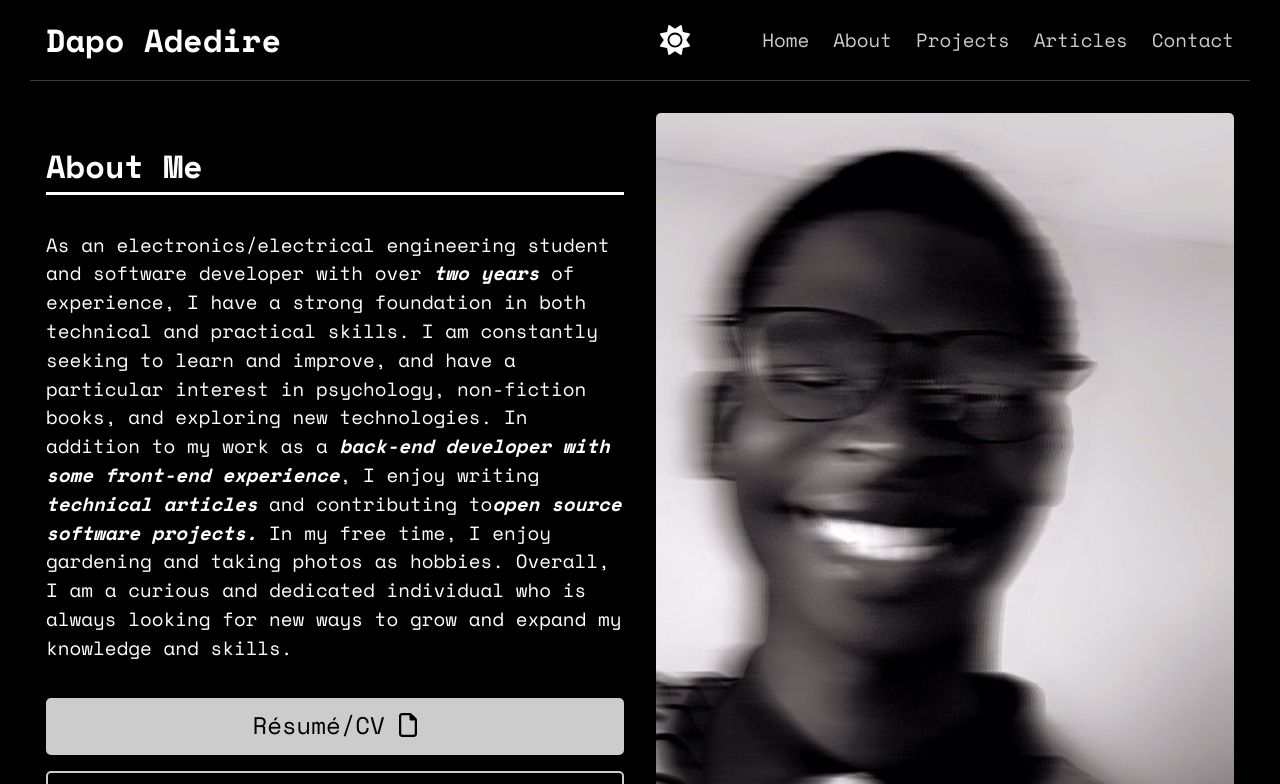
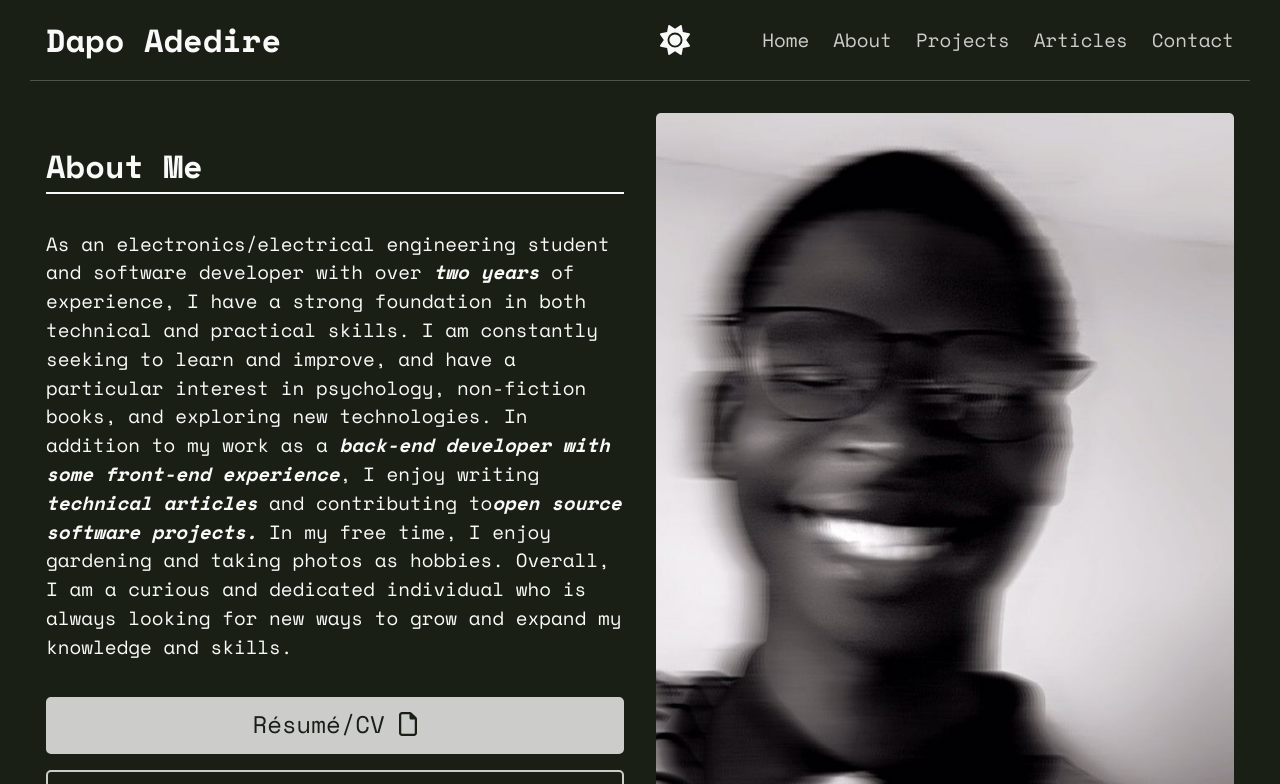
Before and after one commit to dapoadedire/folio-v1, a React (Vite) app: page / in a window 1280 px wide. Shown: the top 784 px of the page. Built offline with nearby package versions, Linux system fonts and the light colour scheme.

Commit message:
minor fix: darkmode contrast

```diff
--- a/src/App.css
+++ b/src/App.css
@@ -1,4 +1,10 @@
 @import url("https://fonts.googleapis.com/css2?family=Space+Mono:wght@400;700&display=swap");
+
+
+:root {
+  --light-color: #f9f9f9;
+  --dark-color:  #191f15;
+}
 
 button {
   cursor: pointer;
@@ -18,7 +24,8 @@ html {
 
 body {
   font-family: "Space Mono", monospace;
-  background: #ffffff;
+  background: var(--light-color);
+  color: var(--dark-color);
 }
 
 header {
@@ -29,28 +36,28 @@ header {
   border-bottom: 1px solid rgba(0, 0, 0, 0.233);
   position: sticky;
   top: 0;
-  background: white;
+  background:var(--light-color);
   z-index: 100;
   padding: 0 1rem;
 }
 
 html[data-theme="dark"] body {
-  background: #000000;
-  color: white !important;
+  background: var(--dark-color);
+  color:var(--light-color) !important;
 }
 
 html[data-theme="dark"] header {
   border-bottom: 1px solid rgba(255, 255, 255, 0.233);
-  background-color: #000000;
-  color: #ffffff !important;
+  background-color: var(--dark-color);
+  color: var(--light-color) !important;
 }
 
 html[data-theme="dark"] h2 a {
-  color: #ffffff;
+  color: var(--light-color);
 }
 
 html[data-theme="dark"] header nav ul li a {
-  color: white;
+  color:var(--light-color);
 }
 
 main {
@@ -59,7 +66,7 @@ main {
 
 header h2 a {
   text-decoration: none;
-  color: black;
+  color: var(--dark-color);
   font-size: 2rem;
   font-weight: 700;
 }
@@ -72,7 +79,7 @@ header .toggle {
 }
 
 html[data-theme="dark"] header .toggle-theme svg {
-  color: white;
+  color:var(--light-color);
 }
 
 header nav {
@@ -92,7 +99,7 @@ header nav ul li {
 
 header nav ul li a {
   text-decoration: none;
-  color: black;
+  color: var(--dark-color);
   font-size: 1.2rem;
   opacity: 0.8;
 }
@@ -136,22 +143,24 @@ img {
   /* align-items: center; */
 }
 
-.about__container .about__content h2 {
+.about__container .about__content h2, .project__container h2 ,.contact-form h2, .skills__container h2,.articles__container h2 {
   font-size: 2rem;
   margin-bottom: 1rem;
   padding: 0.5rem 0;
-  border-bottom: 3px solid black;
+  border-bottom: 2px solid var(--dark-color);
 }
 
+
+
 html[data-theme="dark"] .about__container .about__content h2 {
-  border-bottom: 3px solid white !important;
+  border-bottom: 2px solid var(--light-color) !important;
 }
 
 .resume {
   width: 100%;
-  background-color: white !important;
-  color: black !important;
-  border: 2px solid black !important;
+  background-color:var(--light-color) !important;
+  color: var(--dark-color) !important;
+  border: 2px solid var(--dark-color) !important;
 }
 .about__container .about__content p {
   font-size: 1.2rem;
@@ -163,16 +172,16 @@ html[data-theme="dark"] .about__container .about__content h2 {
   margin-top: 1rem;
   padding: 0.8rem 1rem;
   font-size: 1.5rem;
-  border: none;
-  background: black;
-  color: white;
+  border: 2px solid var(--light-color);
+  background: var(--dark-color);
+  color:var(--light-color);
   transition: all 0.3s ease-in-out;
   border-radius: 5px;
   opacity: 0.8;
 }
 
 html[data-theme="dark"] button {
-  border: 2px solid white !important;
+  border: 2px solid var(--light-color) !important;
 }
 
 .about__content button:hover {
@@ -187,12 +196,7 @@ html[data-theme="dark"] button {
   margin-top: 2rem;
 }
 
-.project__container h2 {
-  font-size: 2rem;
-  margin-bottom: 1rem;
-  padding: 0.5rem 0;
-  border-bottom: 3px solid black;
-}
+
 
 .project__container p {
   font-size: 1.2rem;
@@ -200,15 +204,15 @@ html[data-theme="dark"] button {
 }
 
 .project__container p a {
-  color: black;
+  color: var(--dark-color);
 }
 
 html[data-theme="dark"] .project__container h2 {
-  border-bottom: 3px solid white !important;
+  border-bottom: 2px solid var(--light-color) !important;
 }
 
 html[data-theme="dark"] .project__container p a {
-  color: white;
+  color:var(--light-color);
 }
 
 .project__content {
@@ -289,28 +293,23 @@ html[data-theme="dark"] .project__card:hover {
 .github__link,
 .live__link {
   font-size: 1.5rem;
-  color: black;
+  color: var(--dark-color);
   margin-right: 1rem;
 }
 
 html[data-theme="dark"] .github__link,
 html[data-theme="dark"] .live__link {
-  color: white;
+  color:var(--light-color);
 }
 
 .contact-form {
   margin: 4rem 0;
 }
 
-.contact-form h2 {
-  font-size: 2rem;
-  margin-bottom: 1rem;
-  padding: 0.5rem 0;
-  border-bottom: 3px solid black;
-}
+
 
 html[data-theme="dark"] .contact-form h2 {
-  border-bottom: 3px solid white !important;
+  border-bottom: 2px solid var(--light-color) !important;
 }
 
 .contact-form p {
@@ -337,7 +336,7 @@ html[data-theme="dark"] .contact-form h2 {
   margin-bottom: 1rem;
   padding: 0.5rem;
   font-size: 1.2rem;
-  border: 1px solid rgb(0, 0, 0);
+  border: 1px solid var(--dark-color);
   resize: none;
 }
 
@@ -348,14 +347,14 @@ html[data-theme="dark"] .contact-form h2 {
   padding: 0.5rem;
   margin-bottom: 2rem;
   font-size: 1.2rem;
-  border: 1px solid rgb(0, 0, 0);
+  border: 1px solid var(--dark-color);
 }
 
 .contact-form form input:focus,
 .contact-form form textarea:focus,
 .contact-form form button:focus {
   outline: none;
-  border: 2px solid rgb(0, 0, 0);
+  border: 2px solid var(--dark-color);
 }
 
 /* fix width  with box-sizing*/
@@ -375,17 +374,17 @@ html[data-theme="dark"] .contact-form h2 {
   margin-bottom: 0.5rem;
   padding: 0.5rem;
   font-size: 1.5rem;
-  border: 2px solid rgb(0, 0, 0);
-  background: white;
-  color: black;
+  border: 2px solid var(--dark-color);
+  background:var(--light-color);
+  color: var(--dark-color);
   margin-bottom: 2rem;
   transition: all 0.2s ease;
 }
 
 .contact-form form button:hover {
-  border: 1px solid rgba(0, 0, 0, 0.5);
-  background: black;
-  color: white;
+  border: 2px solid var(--light-color);
+  background: var(--dark-color);
+  color:var(--light-color);
 }
 
 footer {
@@ -393,22 +392,22 @@ footer {
   display: flex;
   justify-content: space-between;
   align-items: center;
-  border-top: 1px solid rgba(0, 0, 0, 0.233);
+  border-top: 1px solid var(--dark-color);
   min-height: 80px;
   font-size: 1.5rem;
 }
 
 html[data-theme="dark"] footer {
   border-top: 1px solid rgba(255, 255, 255, 0.233);
-  color: white;
+  color:var(--light-color);
 }
 
 footer p a {
-  color: black;
+  color: var(--dark-color);
 }
 
 html[data-theme="dark"] footer p a {
-  color: white;
+  color:var(--light-color);
 }
 
 footer ul {
@@ -423,11 +422,11 @@ footer ul li {
 
 footer ul li a {
   text-decoration: none;
-  color: black;
+  color: var(--dark-color);
 }
 
 html[data-theme="dark"] footer ul li a {
-  color: white;
+  color:var(--light-color);
 }
 
 .italic {
@@ -440,15 +439,9 @@ html[data-theme="dark"] footer ul li a {
   margin: 4em 0;
 }
 
-.skills__container h2 {
-  font-size: 2rem;
-  margin-bottom: 1rem;
-  padding: 0.5rem 0;
-  border-bottom: 3px solid black;
-}
 
 html[data-theme="dark"] .skills__container h2 {
-  border-bottom: 3px solid white;
+  border-bottom: 2px solid var(--light-color);
 }
 
 .skills__container p {
@@ -488,9 +481,9 @@ html[data-theme="dark"] .skill {
 }
 
 html[data-theme="dark"] .skill:hover {
-  box-shadow: 5px 5px 0px 0px rgba(255, 255, 255, 1);
-  -webkit-box-shadow: 5px 5px 0px 0px rgba(255, 255, 255, 1);
-  -moz-box-shadow: 5px 5px 0px 0px rgba(255, 255, 255, 1);
+  box-shadow: 5px 5px 0px 0px var(--light-color);
+  -webkit-box-shadow: 5px 5px 0px 0px var(--light-color);
+  -moz-box-shadow: 5px 5px 0px 0px var(--light-color);
 }
 
 .skill p {
@@ -523,15 +516,10 @@ html[data-theme="dark"] .skill:hover {
   margin: 2rem 0;
 }
 
-.articles__container h2 {
-  font-size: 2rem;
-  margin-bottom: 1rem;
-  padding: 0.5rem 0;
-  border-bottom: 3px solid black;
-}
+
 
 html[data-theme="dark"] .articles__container h2 {
-  border-bottom: 3px solid white;
+  border-bottom: 2px solid var(--light-color);
 }
 .articles__container p {
   font-size: 1.2rem;
@@ -539,11 +527,11 @@ html[data-theme="dark"] .articles__container h2 {
 }
 
 .articles__container p a {
-  color: black;
+  color: var(--dark-color);
 }
 
 html[data-theme="dark"] .articles__container p a {
-  color: white;
+  color:var(--light-color);
 }
 
 .articles__card {
@@ -553,12 +541,12 @@ html[data-theme="dark"] .articles__container p a {
 
 .articles__card a {
   text-decoration: none;
-  color: black;
+  color: var(--dark-color);
   transition: all 0.2s ease;
 }
 
 html[data-theme="dark"] .articles__card a {
-  color: white;
+  color:var(--light-color);
 }
 
 .articles__card a:hover {
--- a/src/ContactForm.jsx
+++ b/src/ContactForm.jsx
@@ -78,8 +78,8 @@ const ContactForm = () => {
         an internship or collaboration on projects. I am open to full-time or
         part-time positions and am eager to learn and grow in my field. If you
         have an available internship or project that aligns with my interests
-        and skills, I would love the opportunity to be considered. Please don&apost
-        hesitate to reach out to me to discuss further
+        and skills, I would love the opportunity to be considered. Please don&apos;t
+        hesitate to reach out to me to discuss further.
       </p>
       <ContactMe />
     </section>
```
